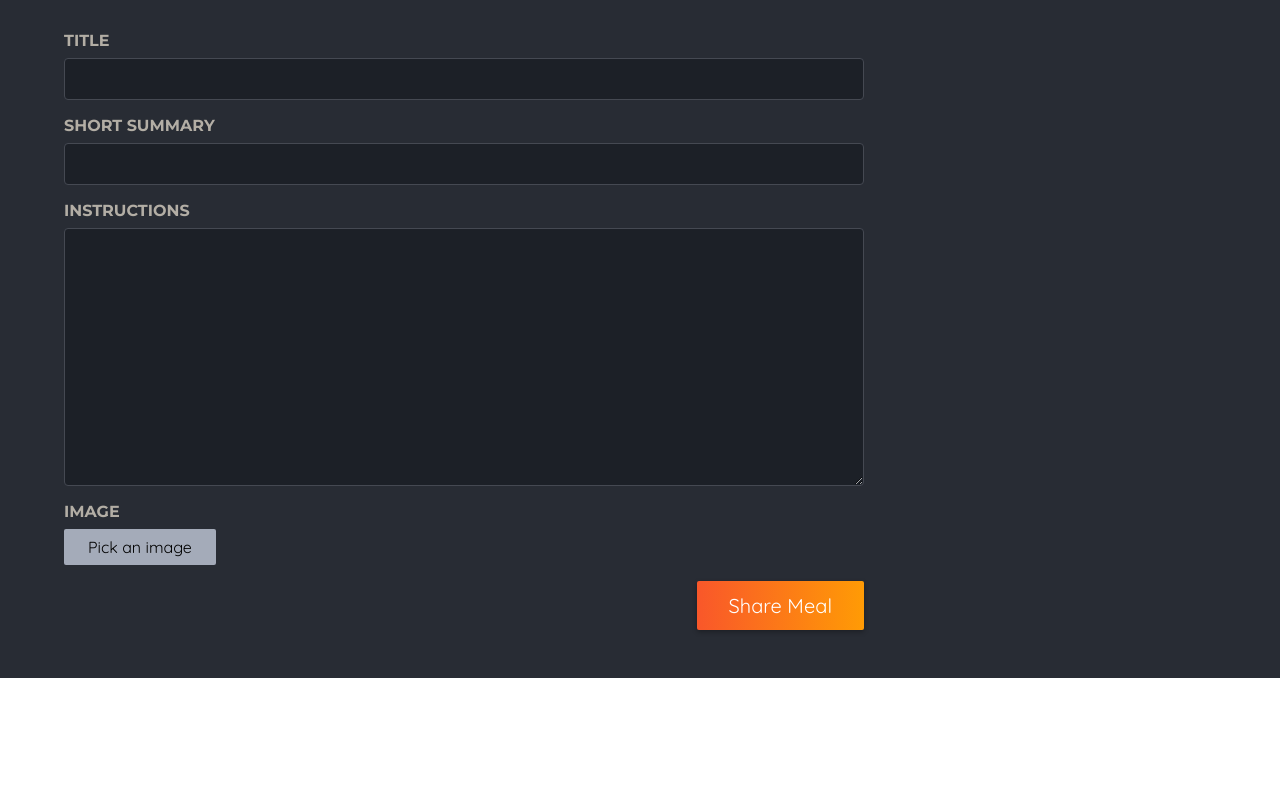
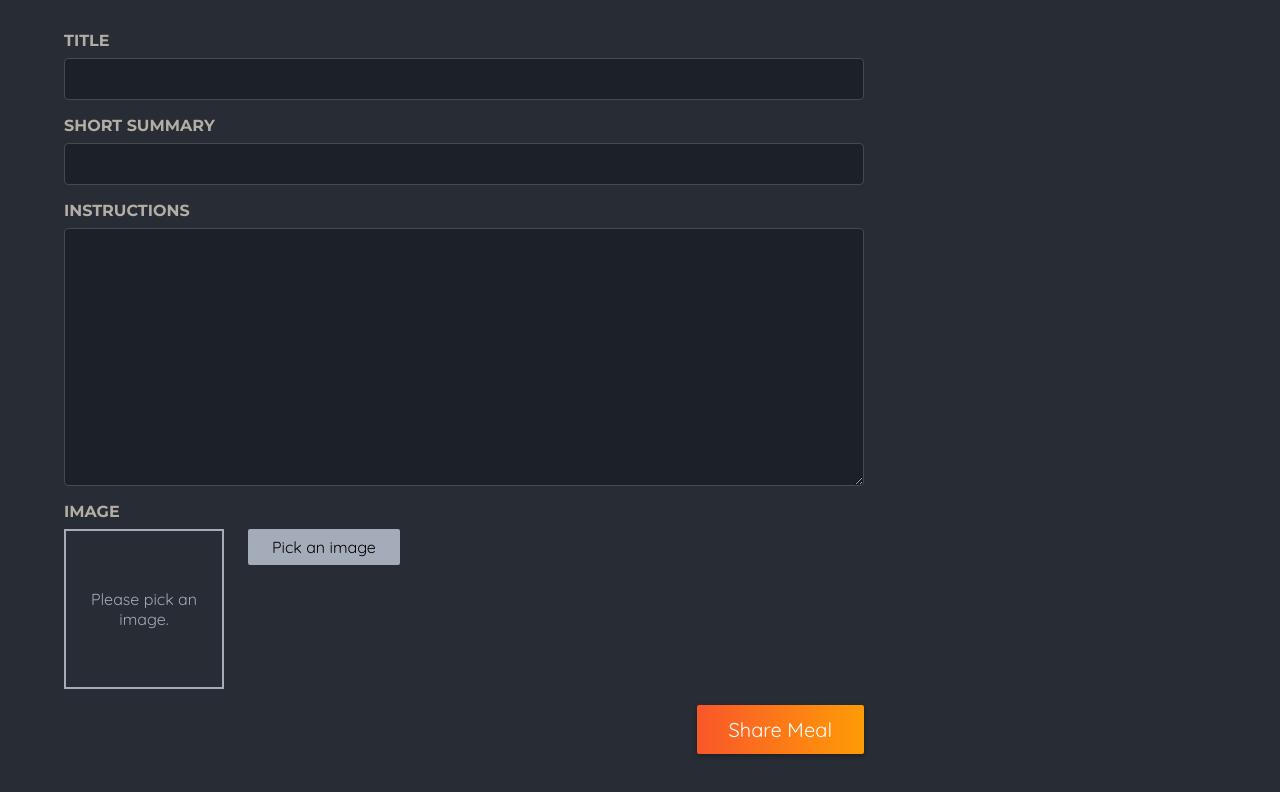
Before and after one commit to nymajalalabadi/Foodies, a Next.js app in the folder foodies/: page /meals/share in a window 1280 px wide. Shown: the part 478-1270 px from the top of the page. Before the commit the page ends 1156 px from the top, so only its background shows below. Built offline with nearby package versions, Linux system fonts and the light colour scheme.

Commit message:
Updated ImagePicker

```diff
--- a/foodies/app/components/meals/image-picker.tsx
+++ b/foodies/app/components/meals/image-picker.tsx
@@ -1,21 +1,44 @@
 "use client";
 
 import classes from './image-picker.module.css';
-import { useRef } from 'react';
+import { useRef, useState } from 'react';
+import Image from 'next/image';
 
-export default function ImagePicker({label, name}) {
+export default function ImagePicker({label, name}: {label: string, name: string}) {
+    const [pickedImage, setPickedImage] = useState(null);
 
     const imageInput = useRef(null);
 
     const handleImagePick = () => {
-        imageInput.current.click();
+        imageInput.current?.click();
+    };
+
+    const handleImageChange = (event: React.ChangeEvent<HTMLInputElement>) => {
+        const file = event.target.files?.[0];
+
+        if (!file) {
+            setPickedImage(null);
+            return;
+        }
+
+        const fileReader = new FileReader();
+
+        fileReader.onload = () => {
+            setPickedImage(fileReader.result);
+        };
+
+        fileReader.readAsDataURL(file);
     };
 
   return (
     <div className={classes.picker}>
         <label htmlFor={name}>{label}</label>
         <div className={classes.controls}>
-            <input className={classes.input} type="file" accept="image/png, image/jpeg" id={name} name={name} ref={imageInput} />
+            <div className={classes.preview}>
+                {!pickedImage && <p>Please pick an image.</p>}
+                {pickedImage && <Image src={pickedImage} alt="Picked image" fill />}
+            </div>
+            <input className={classes.input} type="file" accept="image/png, image/jpeg" id={name} name={name} ref={imageInput} onChange={handleImageChange} required />
             <button className={classes.button} type="button" onClick={handleImagePick}>Pick an image</button>
         </div>
     </div>
```
